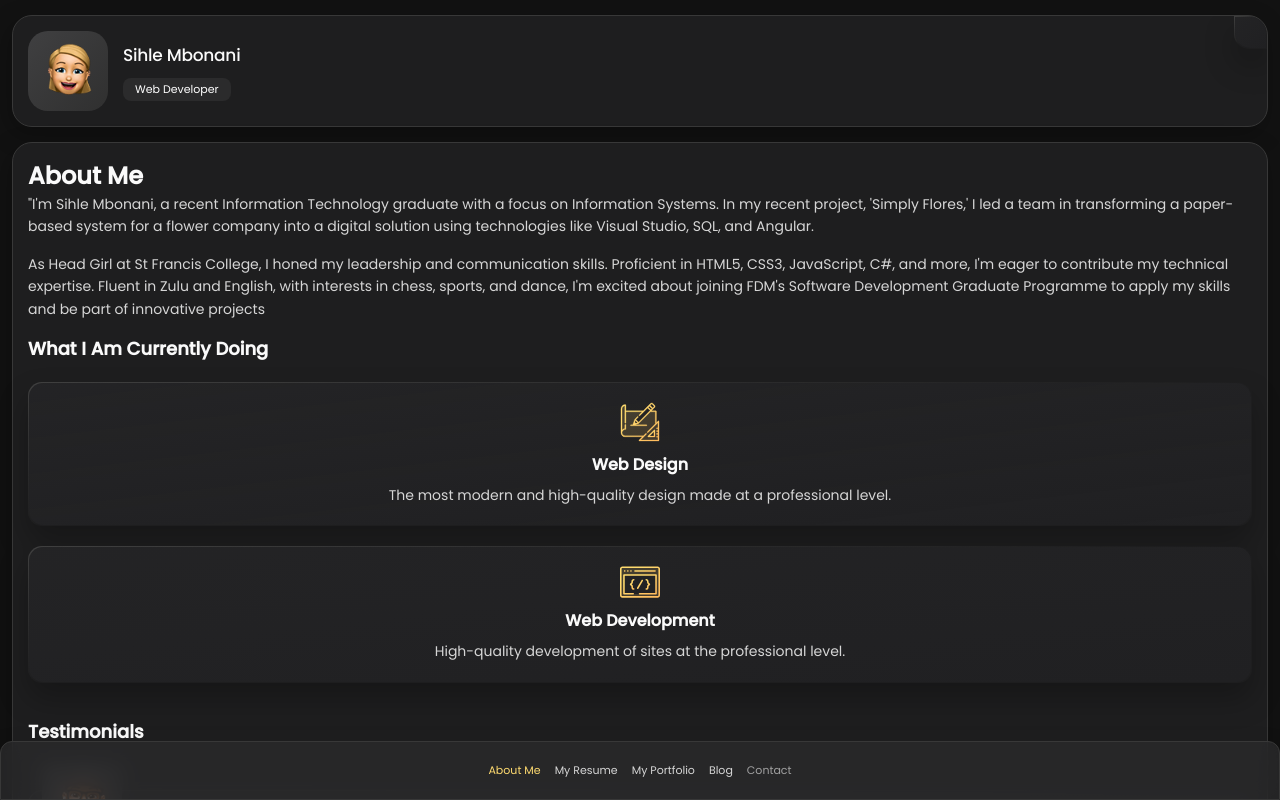
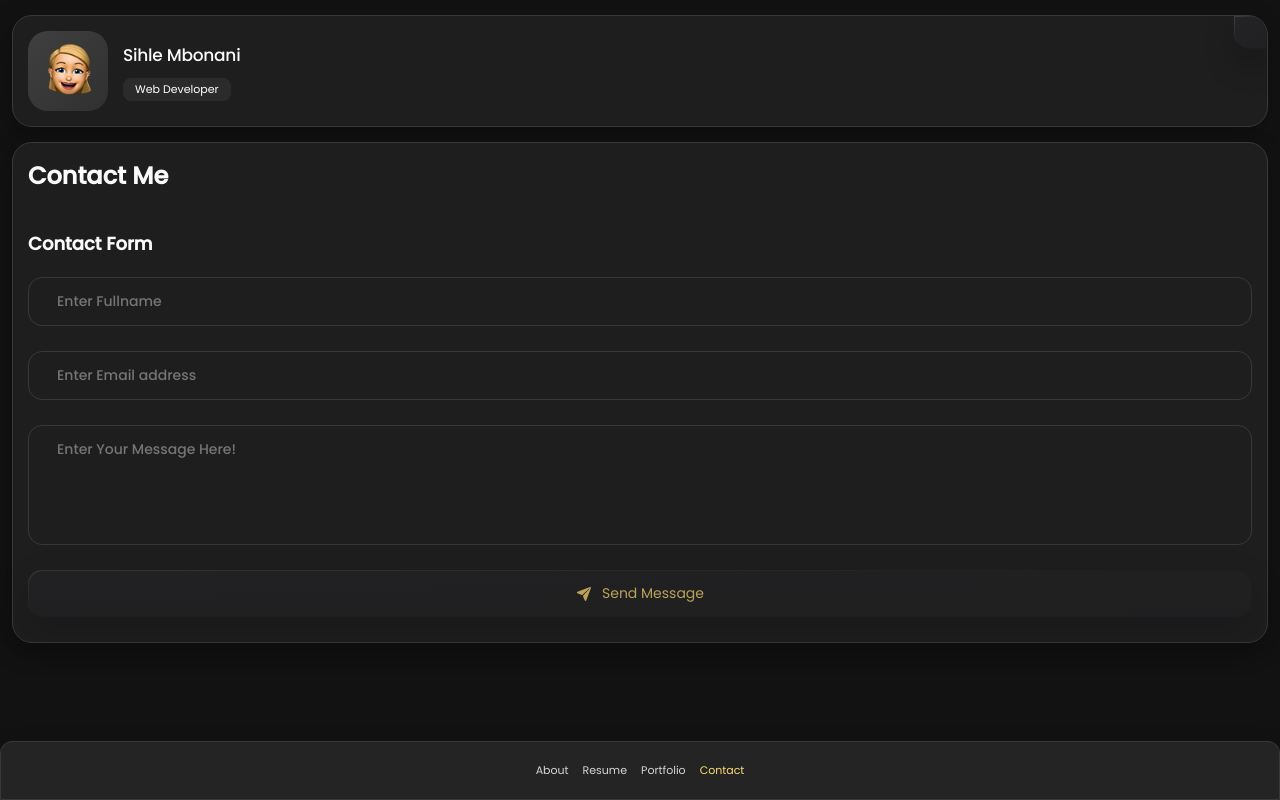
Before and after one commit to SihleMbonani/TASK-INTERN-CAREER, a plain HTML site: page assets/index.html in a window 1280 px wide. Both pictures are taken after a click on the button "Contact". Shown: the top 800 px of the page. Drawn offline with nearby package versions, Linux system fonts and the light colour scheme.

Commit message:
Finished with contact form and nav links

```diff
--- a/assets/CSS/style.css
+++ b/assets/CSS/style.css
@@ -1028,7 +1028,7 @@ main{
     --scale: 0.8;
 
     background: var(--jet);
-    color:  hsl(240, 70%, 67%);;
+    color:  hsl(240, 70%, 67%);
     position: absolute;
     top: 50%;
     left: 50%;
@@ -1077,3 +1077,115 @@ main{
     font-size: var(--fs-6);
     font-weight: var(--fw-300);
 }
+
+
+/* CONTACT ME SECTION */
+.contactMe-form{
+   margin-bottom: 10px;
+}
+
+.form-title{
+    margin-bottom: 20px;
+}
+
+.input-wrapper{
+    display: grid;
+    grid-template-columns: 1fr;
+    gap: 25px;
+    margin-bottom: 25px;
+}
+
+.form-input{
+    color: var(--white-2);
+    font-size: var(--fs-6);
+    font-weight: var(--fw-400);
+    padding: 13px 28px;
+    border: 1px solid var(--jet);
+    border-radius: 14px;
+    outline: none;
+}
+
+.form-input::placeholder {
+    font-weight: var(--fw-500);
+}
+
+.form-input:focus {
+    border-color: hsl(240, 70%, 67%);
+}
+
+textarea.form-input{
+    min-height: 100px;
+    height: 120px;
+    max-height: 200px;
+    resize: vertical;
+    margin-bottom: 25px;
+}
+
+textarea.form-input::-webkit-resizer{
+    display: none;
+}
+
+.form-input:focus:invalid{
+    border-color: rgb(210, 45, 45);
+}
+
+.form-btn{
+    position: relative;
+    width: 100%;
+    background: var(--border-gradient-onyx);
+    color: var(--orange-yellow-crayola);
+    display: flex;
+    justify-content: center;
+    align-items: center;
+    gap: 10px;
+    padding: 13px 28px;
+    border-radius: 14px;
+    font-size: var(--fs-6);
+    text-transform: capitalize;
+    box-shadow: var(--shadow-3);
+    z-index: 1;
+    transition: var(--transition-1);
+}
+
+.form-btn::before{
+    content: "";
+    position: absolute;
+    inset: 1px;
+    background: var(--bg-gradient-jet);
+    border-radius: inherit;
+    z-index: -1;
+    transition: var(--transition-1);
+}
+
+
+.form-btn ion-icon {
+    font-size: 16px;
+}
+
+.form-btn:hover {
+    background: #3498db;
+}
+
+.form-btn:hover::before{
+    background: hsl(240, 70%, 67%);
+}
+
+.form-btn:disabled{
+    opacity: 0.7;
+    cursor: not-allowed;
+}
+
+.form-btn:disabled:hover{
+
+    background: var(--border-gradient-onyx);
+}
+
+.form-btn:disabled:hover::before{
+    background: var(--bg-gradient-jet);
+}
+
+
+/* -----WEBSITE RESPONSIVENESS */
+/* when screen/ view is larger tha 768px */
+
+/* COMMONLY USED CSSS STYLINGS */
--- a/assets/JS/scripts.js
+++ b/assets/JS/scripts.js
@@ -105,20 +105,64 @@ const filterFunction = function (selectedCategoryValue) {
 }
 
 // adding an eventListener in all the filter button items for large screen access/view
-let lastClickedBtn = filterBtn[0];
+// let lastClickedBtn = filterBtn[0];
 
-for (let i = 0; i < filterBtn.length; i++) {
+// for (let i = 0; i < filterBtn.length; i++) {
 
-  filterBtn[i].addEventListener("click", function () {
+//   filterBtn[i].addEventListener("click", function () {
 
-    let selectedCategoryValue = this.innerText.toLowerCase();
-    selectedCategoryValue.innerText = this.innerText;
-    filterFunction(selectedCategoryValue);
+//     let selectedCategoryValue = this.innerText.toLowerCase();
+//     selectedCategoryValue.innerText = this.innerText;
+//     filterFunction(selectedCategoryValue);
 
-    lastClickedBtn.classList.remove("active");
-    this.classList.add("active");
-    lastClickedBtn = this;
+//     lastClickedBtn.classList.remove("active");
+//     this.classList.add("active");
+//     lastClickedBtn = this;
+
+//   });
+
+// }
+
+
+// CONTACT FORM SECTION
+//Contact form variables
+const form = document.querySelector("[data-form]");
+const formInputs = document.querySelectorAll("[data-form-input]");
+const formBtn = document.querySelector("[data-form-btn]");
+
+// adding an eventlistener to all contact form input fields
+for (let i = 0; i < formInputs.length; i++) {
+  formInputs[i].addEventListener("input", function() {
+
+    //This is to add the validation for the form
+    if (form.checkValidity()) {
+        formBtn.removeAttribute("disabled");
+    } else {
+        formBtn.setAttribute("disabled", "");
+    }
 
   });
+}
 
+
+// NAVIGATING THROUGH THE PAGES
+const myNavLinks = document.querySelectorAll("[data-nav-link]");
+const webPortfolioPages = document.querySelectorAll("[data-page]");
+
+// adding the eventListener to all the nav links
+for (let i = 0; i < myNavLinks.length; i++) {
+    myNavLinks[i].addEventListener("click", function () {
+
+    for (let i = 0; i < webPortfolioPages.length; i++) {
+      if (this.innerHTML.toLowerCase() === webPortfolioPages[i].dataset.page) {
+        webPortfolioPages[i].classList.add("active");
+        myNavLinks[i].classList.add("active");
+        window.scrollTo(0, 0);
+      } else {
+        webPortfolioPages[i].classList.remove("active");
+        myNavLinks[i].classList.remove("active");
+      }
+    }
+
+  });
 }
--- a/assets/index.html
+++ b/assets/index.html
@@ -138,20 +138,20 @@
                 <ul class="navbar-list">
                     <!--Bio  -->
                   <li class="navbar-item">
-                    <button class="navbar-link  active" data-nav-link>About Me</button>
+                    <button class="navbar-link  active" data-nav-link>About</button>
                   </li>
                   <!-- CV -->
                   <li class="navbar-item">
-                    <button class="navbar-link" data-nav-link>My Resume</button>
+                    <button class="navbar-link" data-nav-link>Resume</button>
                   </li>
                   <!-- Portfolio- INF 370 Project -->
                   <li class="navbar-item">
-                    <button class="navbar-link" data-nav-link>My Portfolio</button>
+                    <button class="navbar-link" data-nav-link>Portfolio</button>
                   </li>
                   <!-- might remove -->
-                  <li class="navbar-item">
+                  <!-- <li class="navbar-item">
                     <button class="navbar-link" data-nav-link>Blog</button>
-                  </li>
+                  </li> -->
 
                   <li class="navbar-item">
                     <button class="navbar-link" data-nav-link>Contact</button>
@@ -225,7 +225,7 @@
                 <!-- END  SERVICES SECTION -->
 
                 <!-- TESTIMONIAL SECTION -->
-                <section id="testimonials" class="section-testimonials">
+                <section class="section-testimonials">
                     <h3 class="h3 testimonials-title">Testimonials</h3>
 
                     <ul class="testimonials-list has-scrollbar">
@@ -350,7 +350,7 @@
             <!-- END OF SECTION -->
 
             <!-- -----  MY CV/RESUME SECTION -->
-            <article class="resume  active" data-page="resume">
+            <article class="resume" data-page="resume">
                 <header>
                     <h2 class="h2 article-title">My Resume</h2>
                 </header>
@@ -510,7 +510,7 @@
             <!-- END OF CV / RESUME SECTION -->
 
             <!-- MY  PORTFOLIO SECTION-->
-            <article class="myPortfolio active" data-page="My Portfolio">  <!--datappage might change to Portfolio or myPortfolio-->
+            <article class="myPortfolio" data-page="portfolio">  <!--datappage might change to Portfolio or myPortfolio-->
                 <header>
                     <h2 class="h2 article-title">Portfolio</h2>
                   </header>
@@ -708,7 +708,9 @@
             <!-- END OF PORTFOLIO SECTION -->
 
             <!-- BLOG SECTION -->
-            <article class="blog active" data-page="blog">
+            <!-- <article class="blog active" data-page="blog">
+
+
                 <header>
                     <h2 class="h2 article-title">My Blogs</h2>
                 </header>
@@ -718,6 +720,38 @@
 
 
                 </section>
+
+            </article> -->
+
+
+            <!-- My CONTACT DETAILS AND CONTACT FORM -->
+            <article class="myContactDetails" data-page="contact">
+                <header>
+                    <h2 class="h2 article-title">Contact Me</h2>
+                </header>
+
+                    <section class="contactMe-form">
+                        <h3 class="h3 form-title">Contact Form</h3>
+
+                        <form action="#" class="form" data-form>
+                            <div class="input-wrapper">
+                                <input type="text" name="fullName" class="form-input" placeholder="Enter Fullname" required data-form-input>
+                                <!-- email -->
+                                <input type="email" name="email" class="form-input" placeholder="Enter Email address" required data-form-input>
+                            </div>
+
+                            <!-- text area -->
+                            <textarea name="message" class="form-input" placeholder="Enter Your Message Here!" required data-form-input></textarea>
+
+                            <button class="form-btn" type="submit" disabled data-form-btn>
+                                <ion-icon name="paper-plane"></ion-icon>
+                                <span>Send Message</span>
+                            </button>
+                        </form>
+
+                    </section>
+
+
 
             </article>
 
```
